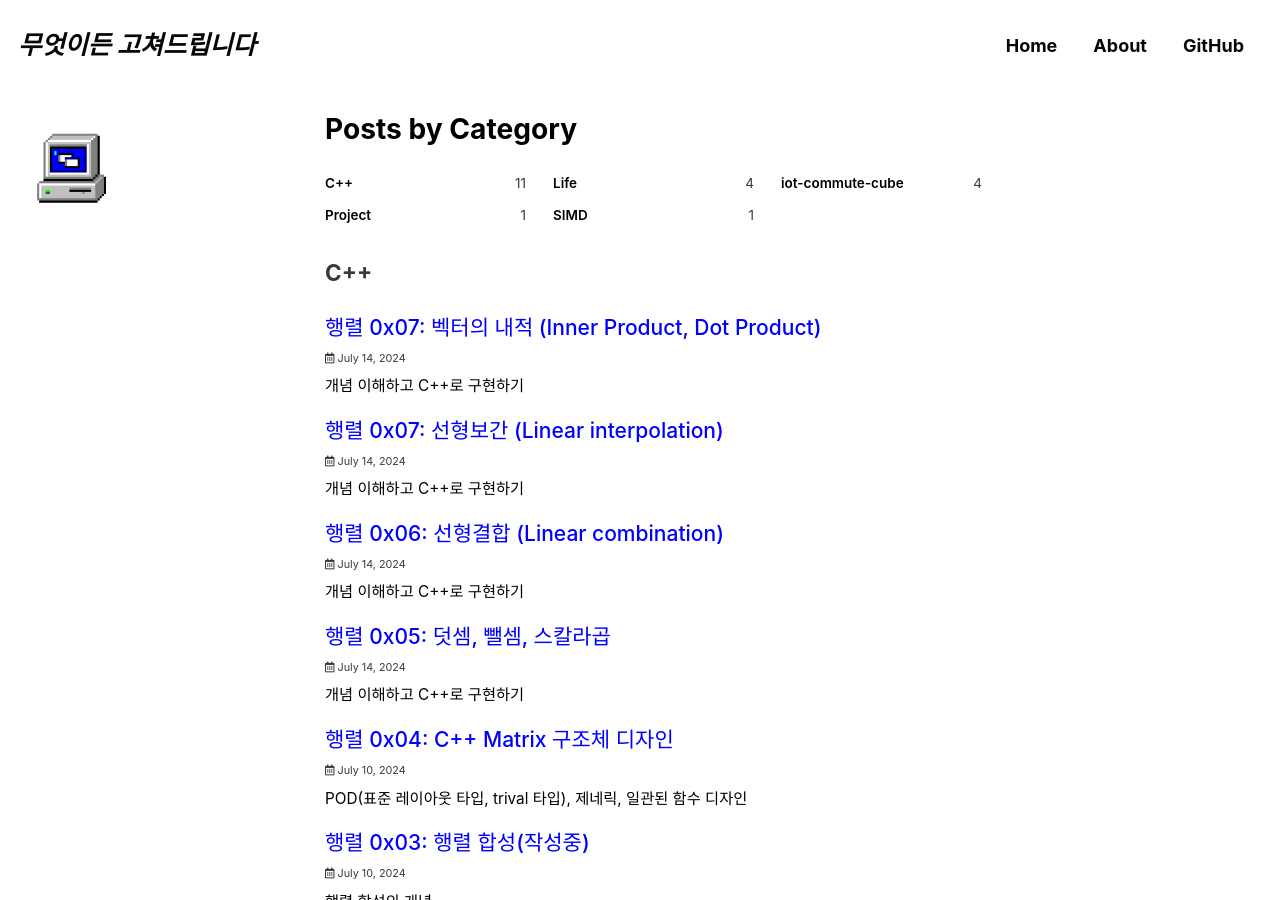
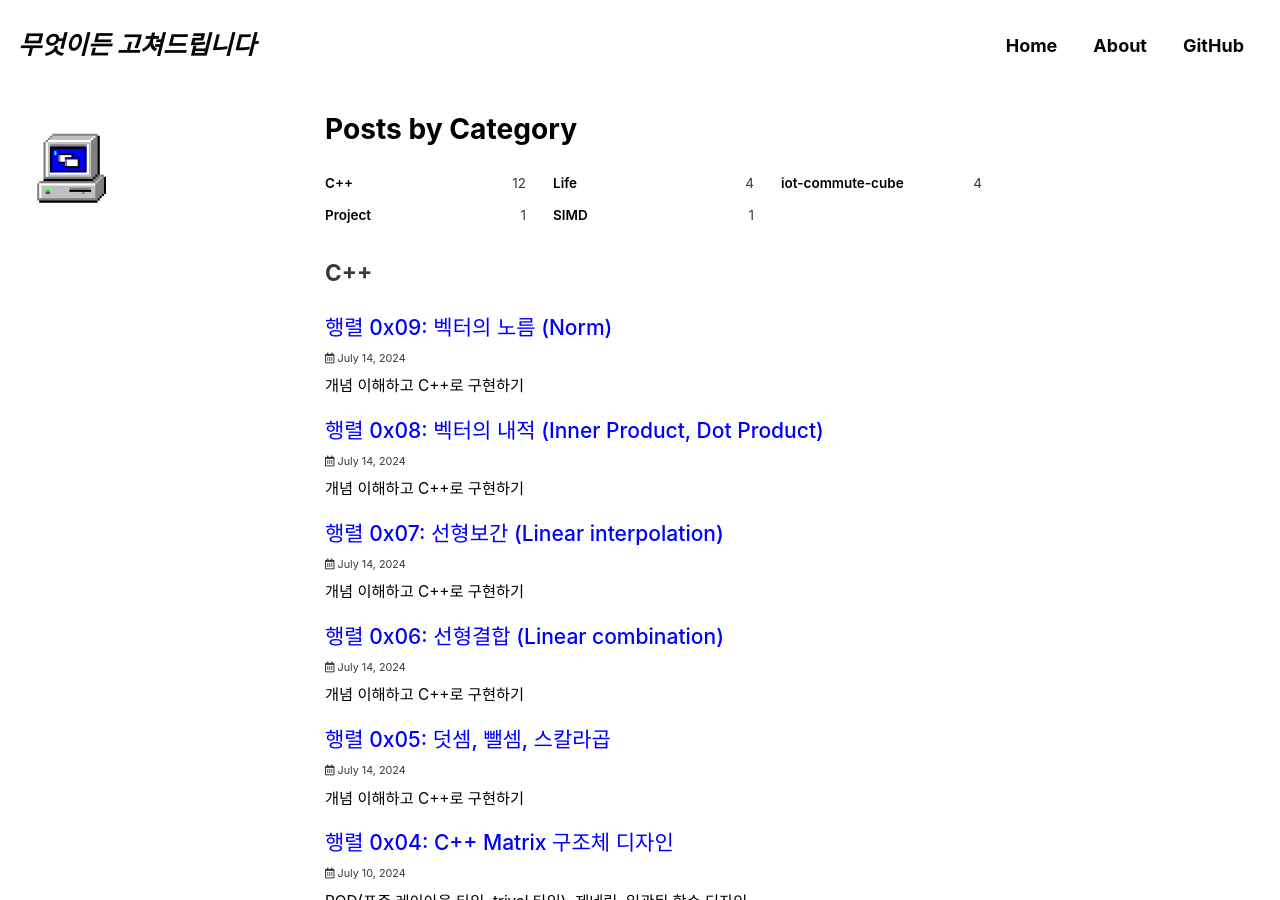
Before and after one commit to jeekpark/jeekpark.github.io, a Jekyll site: the page built from _pages/categories-archive.md, in a window 1280 px wide and 900 px high. Built offline with Jekyll 4.4.1, drawn with Linux system fonts in a browser that asks for light colours; cached includes are drawn as plain includes; some web fonts are replaced; part of the change alters nothing that is shown.

Commit message:
Update: 2024-07-16

````diff
--- a/_posts/2024-07-15-matrix-0008.md
+++ b/_posts/2024-07-15-matrix-0008.md
@@ -1,5 +1,5 @@
 ---
-title: "행렬 0x07: 벡터의 내적 (Inner Product, Dot Product)"
+title: "행렬 0x08: 벡터의 내적 (Inner Product, Dot Product)"
 excerpt: "개념 이해하고 C++로 구현하기"
 
 categories:
--- /dev/null
+++ b/_posts/2024-07-15-matrix-0009.md
@@ -0,0 +1,82 @@
+---
+title: "행렬 0x09: 벡터의 노름 (Norm)"
+excerpt: "개념 이해하고 C++로 구현하기"
+
+categories:
+  - C++
+tags:
+  - []
+
+permalink: /categories/cpp/matrix-0009/
+
+toc: true
+toc_sticky: true
+
+date: 2024-07-14
+last_modified_at: 2024-07-14
+---
+
+# 벡터의 노름 (Norm)
+노름은 벡터의 크기를 측정하는데 사용된다. 노름은 다양한 유형이 존재하고, 각각은 용도와 특성이 다르다.
+
+# 정의
+$ R^n $공간에서 벡터 $ X = (x_1, x_2, ..., x_n) $의 노름 $ ∥X∥ $은 다음과 같은 성질을 만족한다.
+
+1. 비음성 조건:
+$ ∥X∥ ≥ 0 $이다. 음이 아닌 값으로 사상(mapping)하고, 복소수 요소의 벡터라도 노름은 음이 아닌 실수이다.
+
+2. 삼각 부등식:
+벡터 $ X, Y $에 대해 $ ∥X + Y∥ ≤ ∥X∥ + ∥Y∥ $이다.
+
+3. 동차성:
+스칼라 값 $ a $와 벡터 $ X $에 대해 $ ∥aX∥ = ∣α∣∥Y∥ $이다.
+
+# $L^1$ 노름 (맨하탄 노름)
+알고리즘 문제에 자주 등장하는 멘하탄 거리와 같은 의미이다. $L^1$ 노름은 모든 요소의 절대값 합으로 정의된다. 맨하탄 거리라고도 불린다.
+
+# $L^2$ 노름 (유클리드 노름)
+$L^2$ 노름은 벡터의 각 요소의 제곱의 합의 제곱근으로 정의된다. 쉽게 설명하자면 원점으로부터의 유클리드 거리를 의미한다. $L^2$ 노름은 제곱근이 필요하기 때문에 컴퓨터 과학적인 측면에서 제곱근을 없앤 제곱$L^2$ 노름이 더 유리하다.
+
+# $L^∞$ 노름 (최대 노름)
+$L^∞$ 노름은 벡터의 요소 중 절대값이 가장 큰 값으로 정의된다.
+
+# C++ 구현
+
+```cpp
+template<class K, u64 N>
+f32 Vector<K, N>::NormManhattan(const Vector& vector)
+{
+    f32 res = f32();
+    for (int i = 0; i < N; ++i)
+    {
+        res = res + (vector[i] < 0 ? -vector[i] : vector[i]);
+    }
+    return res;
+}
+```
+
+```cpp
+template<class K, u64 N>
+f32 Vector<K, N>::NormEuclidean(const Vector& vector)
+{
+    f32 res = f32();
+    for (int i = 0; i < N; ++i)
+    {
+        res = res + (vector[i] * vector[i]);
+    }
+    return tk3::sqrtf(res);
+}
+```
+
+```cpp
+template<class K, u64 N>
+f32 Vector<K, N>::NormSupremum(const Vector& vector)
+{
+    f32 res = f32();
+    for (int i = 0; i < N; ++i)
+    {
+        res = (tk3::abs(vector[i]) > res) ? tk3::abs(vector[i]) : res);
+    }
+    return res;
+}
+```
````
